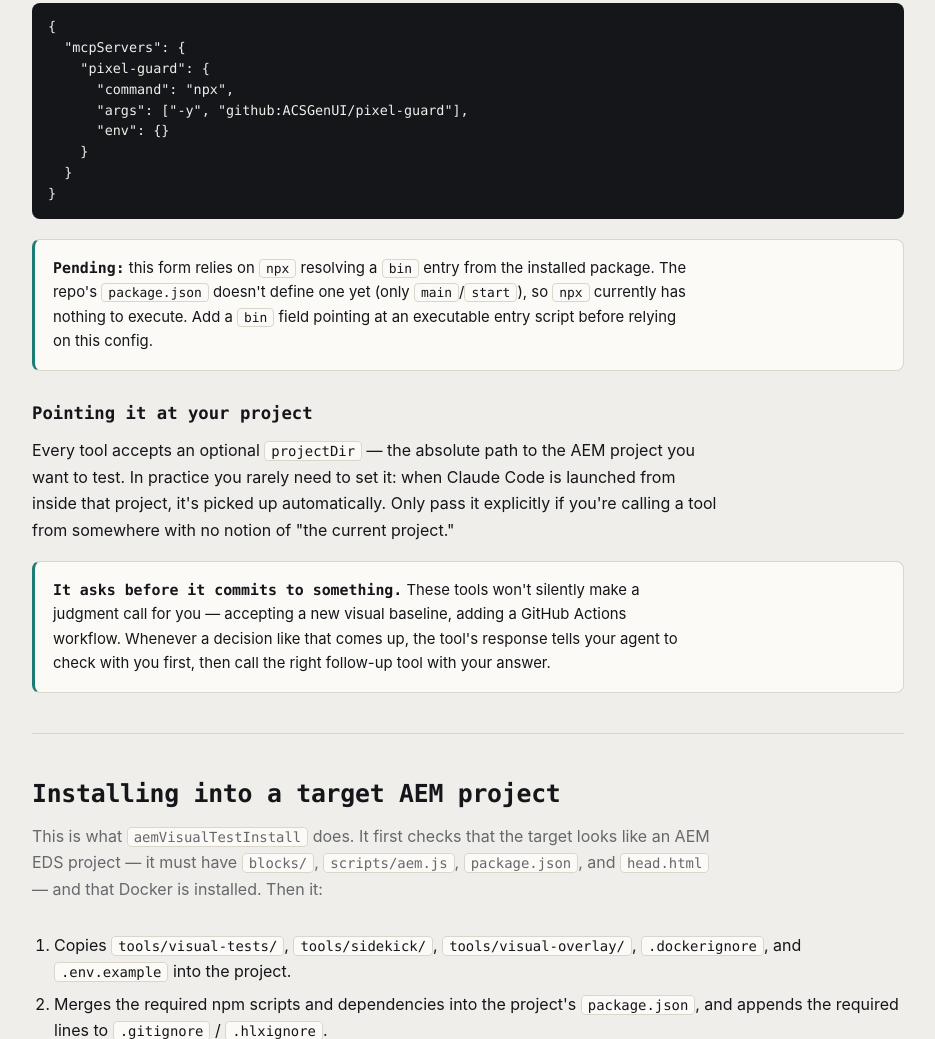
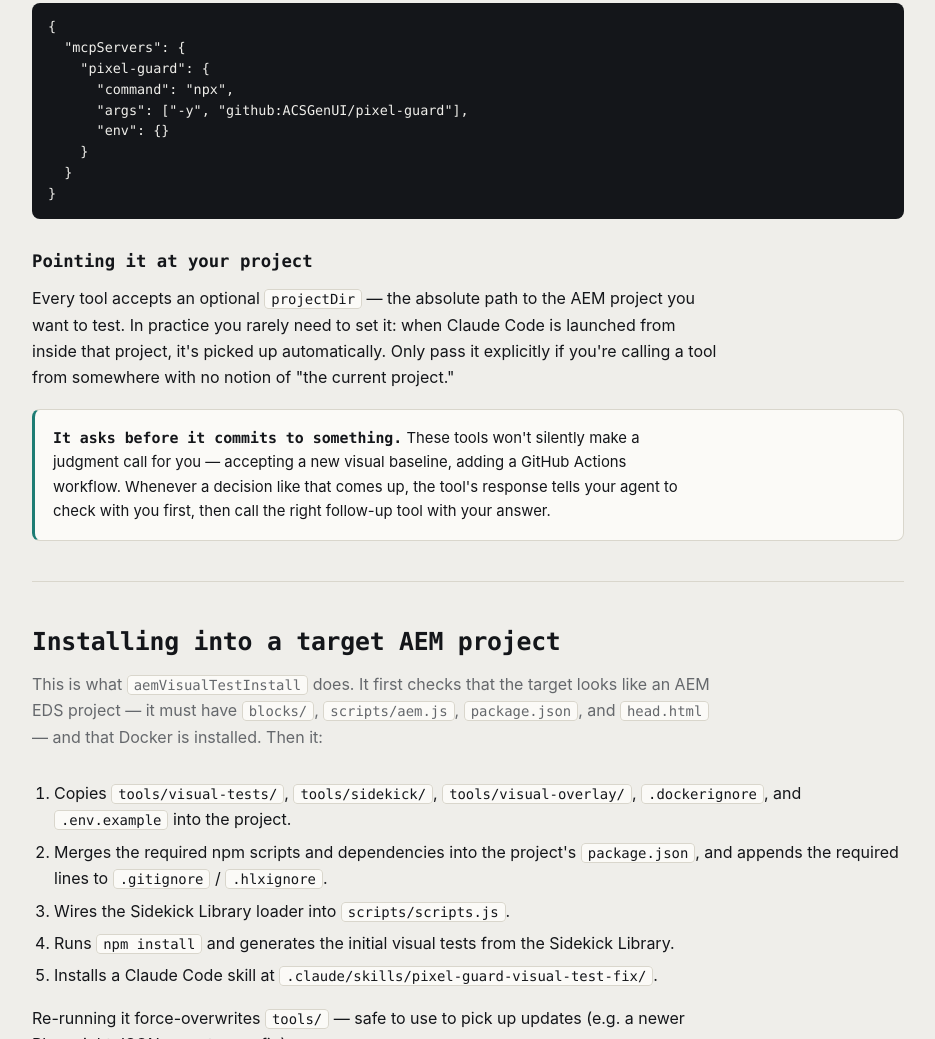
Before and after one commit to ACS-UI/aem-visual-checker, a website: page tools/visual-tests/pixel-guard.html in a window 1280 px wide. Shown: the part 2059-3098 px from the top of the page, without its empty margins (172-1107 px from the left). Drawn offline with Linux system fonts and the light colour scheme.

Commit message:
remove callout

```diff
--- a/tools/visual-tests/pixel-guard.html
+++ b/tools/visual-tests/pixel-guard.html
@@ -449,9 +449,6 @@
     }
   }
 }</code></pre>
-    <div class="callout">
-      <p><strong>Pending:</strong> this form relies on <code class="inline">npx</code> resolving a <code class="inline">bin</code> entry from the installed package. The repo's <code class="inline">package.json</code> doesn't define one yet (only <code class="inline">main</code>/<code class="inline">start</code>), so <code class="inline">npx</code> currently has nothing to execute. Add a <code class="inline">bin</code> field pointing at an executable entry script before relying on this config.</p>
-    </div>
 
     <h3>Pointing it at your project</h3>
     <p>Every tool accepts an optional <code class="inline">projectDir</code> — the absolute path to the AEM project you want to test. In practice you rarely need to set it: when Claude Code is launched from inside that project, it's picked up automatically. Only pass it explicitly if you're calling a tool from somewhere with no notion of "the current project."</p>
```
Also changed, not shown: playwright-report/index.html (+1 -1 lines).
